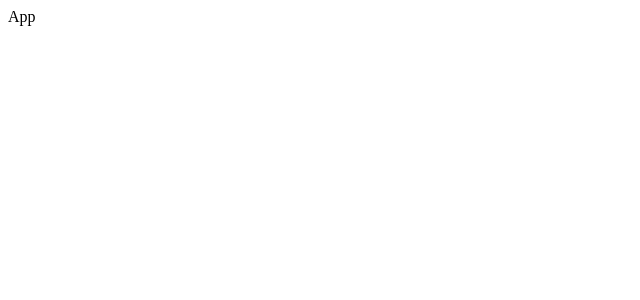
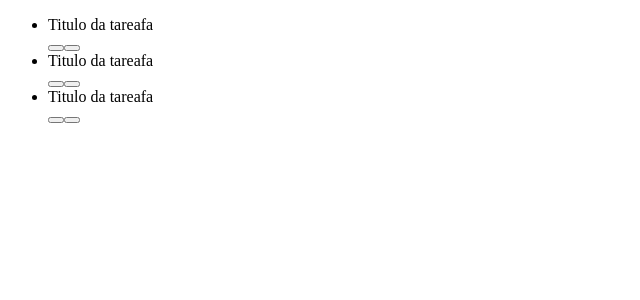
Before and after one commit to jeffers0ndg/task-manager, a React (Create React App) app: page / in a window 1280 px wide. Shown: the top 300 px of the page, without its empty margins (0-640 px from the left). Built offline with nearby package versions, Linux system fonts and the light colour scheme; the HTML template or start-up script is replaced by a standard one.

Commit message:
Renderizando lista de tarefas estatica no appjs

```diff
--- a/src/components/App.js
+++ b/src/components/App.js
@@ -1,7 +1,17 @@
 import React from 'react';
+import TaskList from './TaskList';
+import TaskListContextProvider from '../context/TaskListContext';
+import Task from './Task';
+import '../App.css';
 
 const App = () => {
-    return <div>App</div>;
+    return (
+        <TaskListContextProvider>
+            <div>
+                <TaskList />
+            </div>
+        </TaskListContextProvider>
+    );
 }
 
 export default App;
--- a/src/components/TaskList.js
+++ b/src/components/TaskList.js
@@ -1,13 +1,15 @@
 import React, { useContext } from 'react';
-import TaskListContext from '../context/TaskListContext';
-
+import {TaskListContext} from '../context/TaskListContext';
+import Task from  './Task';
 
 const TaskList = () => {
     const { tasks } = useContext(TaskListContext);
     return (
         <div>
             <ul className='list'>
-
+                {tasks.map((task) => {
+                    return < Task />;
+                })}
             </ul>
         </div>
     )
--- a/src/context/TaskListContext.js
+++ b/src/context/TaskListContext.js
@@ -2,13 +2,17 @@ import React, {createContext, useState} from 'react';
 
 export const TaskListContext =  createContext();
 
-const TaskListContextProvider = () => {
-    useState([
+const TaskListContextProvider = (props) => {
+    const [tasks, setTasks]= useState([
         {task:'Ler o livro', id: 1},
         {task:'Lavar o carro', id: 2},
         {task:'Escrever algum codigo', id: 3},
-    ])
-    return <div>Task list context</div>
-}
+    ]);
+    return (
+        <TaskListContext.Provider value={{tasks}}>
+            {props.children}
+        </TaskListContext.Provider>
+    )
+};
 
 export default TaskListContextProvider;
```
